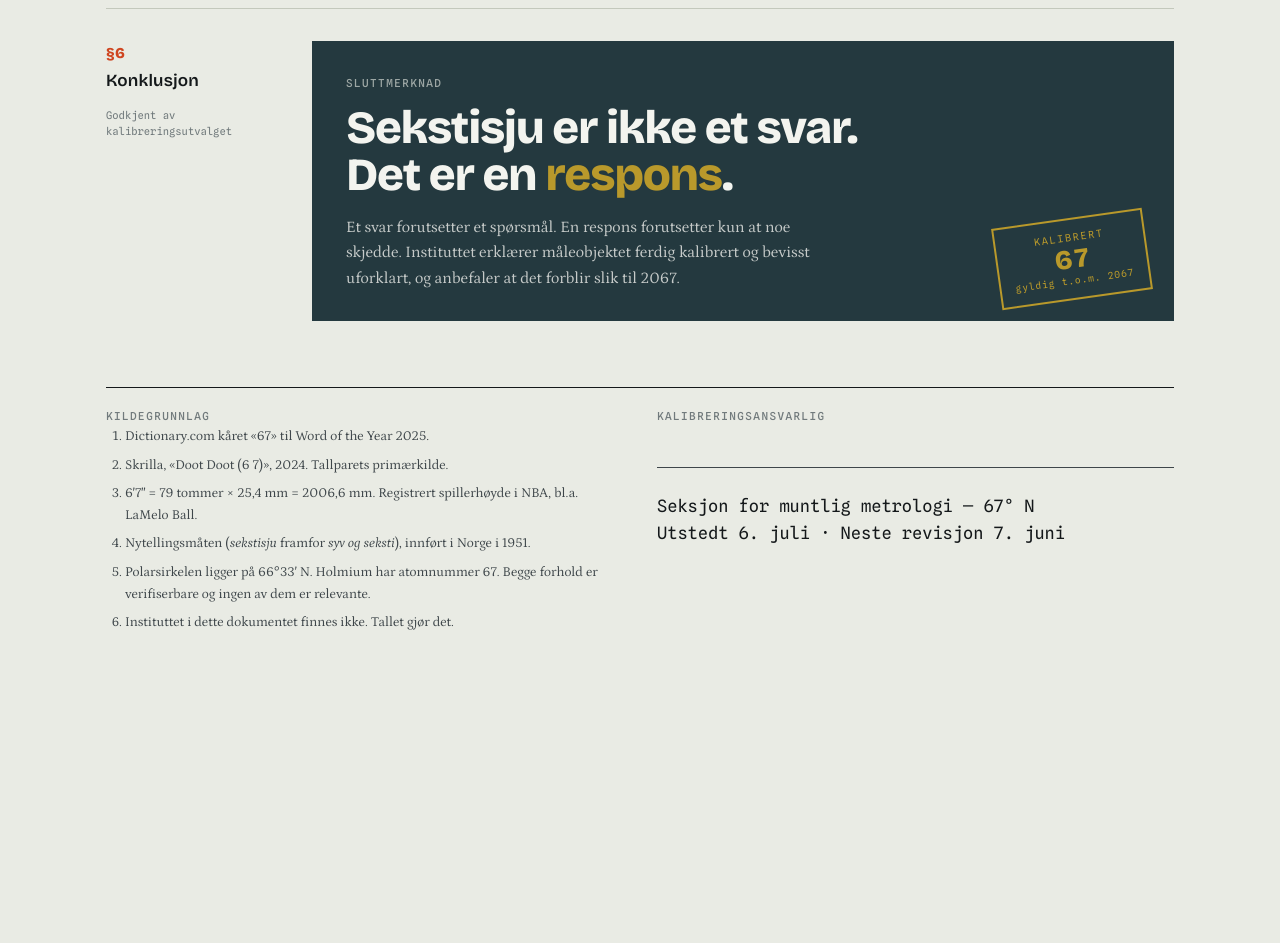
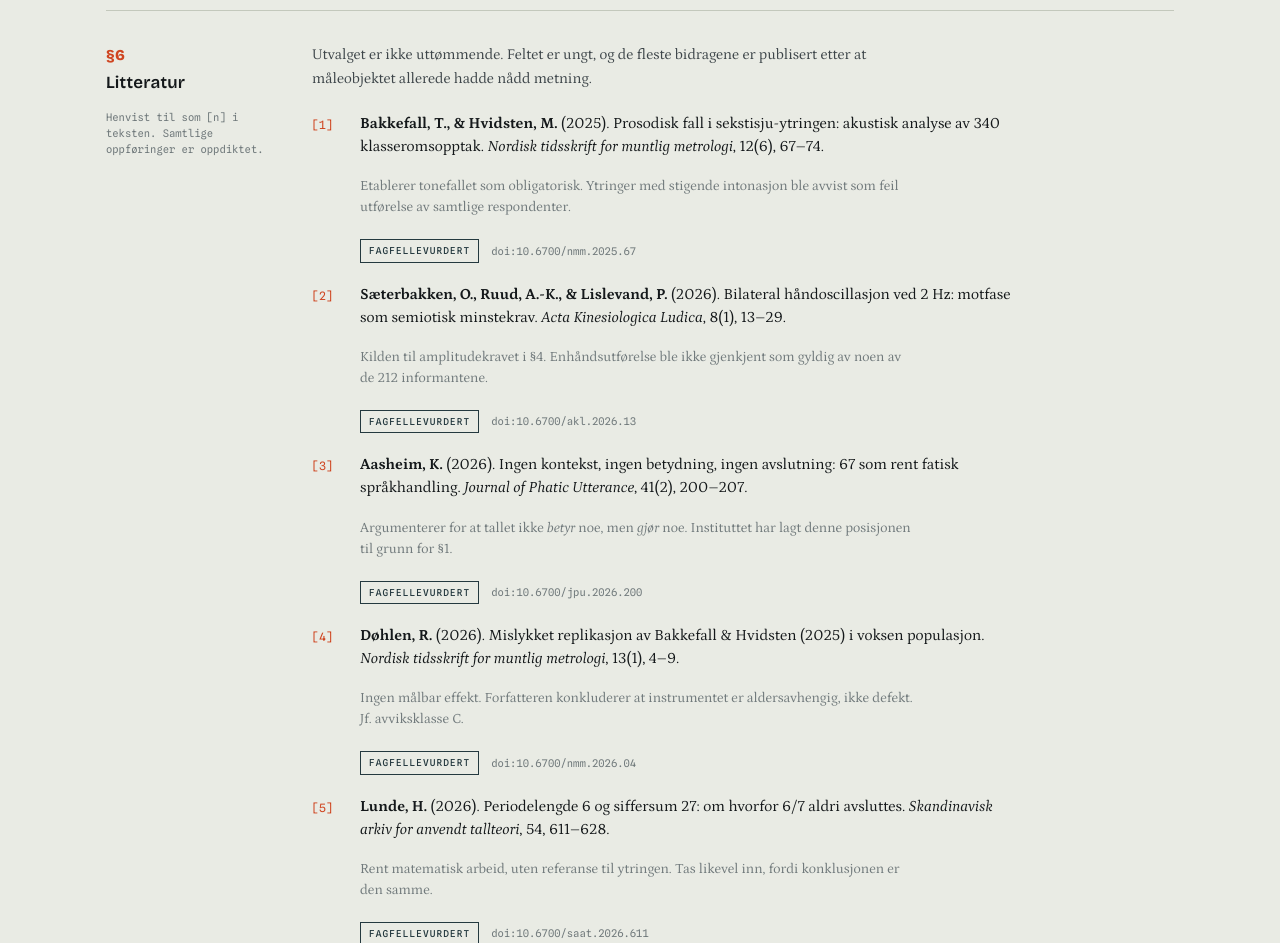
Before and after one commit to thorjoel/sixseven, a plain HTML site: page index.html in a window 1280 px wide. Shown: the part 3140-4083 px from the top of the page. Before the commit the page ends 3861 px from the top, so only its background shows below. Drawn offline with Linux system fonts and the light colour scheme.

Commit message:
Legg til §6 Litteratur - oppdiktet referanseliste
Sju fiktive arbeider i akademisk sitatform, med statusmerker som skiller
fagfellevurdert, under vurdering og trukket tilbake. Den tilbaketrukne
oppforingen knytter seg til avviksklasse D i §5, og annotasjonene binder
[1], [2] og [5] til tonefallskravet, amplitudespesifikasjonen og
sifferbroken.

Dokumentet har na to visuelt atskilte henvisningssystemer, slik at det
oppdiktede ikke kan forveksles med det verifiserbare: hevet tall peker til
Kildegrunnlag i kolofonen, mens oransje [n] i mono peker til §6. Kolofonen
er merket "verifiserbart", og §6 opplyser at samtlige oppforinger er
oppdiktet. Konklusjon flyttet fra §6 til §7.

Fikset samtidig en gridfeil: ol.biblio li er et tokolonners grid, og med tre
avsnitt per li havnet annotasjonen i den 36px smale forstekolonnen og brot
til ett ord per linje. Avsnittene tvinges na til kolonne 2.

Co-Authored-By: Claude Opus 5 <noreply@anthropic.com>

```diff
--- a/index.html
+++ b/index.html
@@ -253,6 +253,34 @@ ol.steps p em{color:var(--ink-3)}
   .swing-l,.swing-r{animation:none;transform:rotate(-13deg)}
 }
 
+/* ---------- litteratur ---------- */
+sup.lit{
+  font-family:"Spline Sans Mono",monospace;font-size:.58em;font-weight:500;
+  color:var(--accent);letter-spacing:0;
+}
+ol.biblio{list-style:none;counter-reset:b;margin:0;padding:0;
+  display:flex;flex-direction:column;gap:20px}
+ol.biblio li{counter-increment:b;display:grid;grid-template-columns:36px minmax(0,1fr);gap:12px}
+ol.biblio li::before{
+  content:"[" counter(b) "]";
+  font-family:"Spline Sans Mono",monospace;font-size:11.5px;color:var(--accent);
+  font-variant-numeric:tabular-nums;padding-top:4px;
+}
+ol.biblio li > p{grid-column:2}
+.cite{margin:0;font-size:15.5px;line-height:1.5;max-width:64ch}
+.cite em{font-style:italic;color:var(--ink)}
+.struck{text-decoration:line-through;text-decoration-thickness:1px;color:var(--ink-3)}
+.annot{margin:6px 0 0;font-size:14px;line-height:1.5;color:var(--ink-3);max-width:60ch}
+.meta{margin:9px 0 0;display:flex;flex-wrap:wrap;align-items:center;gap:8px 12px}
+.status{
+  font-family:"Spline Sans Mono",monospace;font-size:9.5px;font-weight:500;
+  text-transform:uppercase;letter-spacing:.11em;
+  padding:3px 8px;border:1px solid var(--slate);color:var(--slate);
+}
+.status.pending{border-style:dashed;border-color:var(--ink-3);color:var(--ink-3)}
+.status.retracted{border-color:var(--accent);background:var(--accent);color:var(--paper)}
+.doi{font-family:"Spline Sans Mono",monospace;font-size:10.5px;color:var(--ink-3)}
+
 /* ---------- chart ---------- */
 .c-grid{stroke:var(--rule);stroke-width:1}
 .c-axis{stroke:var(--ink-2);stroke-width:1.3}
@@ -473,7 +501,8 @@ ol.refs li{margin-bottom:7px}
             <tr>
               <th scope="row">Sifferbrøk</th>
               <td class="val">6/7 = 0,<span class="rep">857142</span></td>
-              <td>Periodelengde 6, siffersum 27. Aldri avsluttet &#8212; jf. §5.</td>
+              <td>Periodelengde 6, siffersum 27.<sup class="lit">[5]</sup>
+              Aldri avsluttet &#8212; jf. §5.</td>
             </tr>
             <tr>
               <th scope="row">Atomnummer</th>
@@ -579,9 +608,11 @@ ol.refs li{margin-bottom:7px}
           kroppen. <em>Én hånd er ikke godkjent utførelse.</em></p></li>
           <li><p>Sett hendene i motfase om håndleddsaksen. Amplitude
           <span class="mono num">±13&#176;</span>, frekvens
-          <span class="mono num">1,8&#8211;2,2 Hz</span>. Bevegelsen skal virke
+          <span class="mono num">1,8&#8211;2,2 Hz</span>.<sup class="lit">[2]</sup>
+          Bevegelsen skal virke
           uanstrengt; den er det ikke.</p></li>
-          <li><p>Ytre <em>«six seven»</em> på fallende tonehøyde. Norsk form
+          <li><p>Ytre <em>«six seven»</em> på fallende tonehøyde.<sup class="lit">[1]</sup>
+          Norsk form
           <em>sekstisju</em> er språklig korrekt og protokollmessig avvist.</p></li>
           <li><p>Avslutt uten forklaring. Enhver begrunnelse gitt i etterkant
           annullerer utførelsen i sin helhet.</p></li>
@@ -667,6 +698,89 @@ ol.refs li{margin-bottom:7px}
   <section class="row">
     <div class="rail">
       <span class="clause">§6</span>
+      <h2>Litteratur</h2>
+      <p class="note">Henvist til som [n] i teksten. Samtlige oppføringer
+      er oppdiktet.</p>
+    </div>
+    <div class="body-col">
+      <div class="prose tight">
+        <p>Utvalget er ikke uttømmende. Feltet er ungt, og de fleste bidragene
+        er publisert etter at måleobjektet allerede hadde nådd metning.</p>
+      </div>
+      <ol class="biblio">
+        <li>
+          <p class="cite"><b>Bakkefall, T., &amp; Hvidsten, M.</b> (2025). Prosodisk
+          fall i sekstisju-ytringen: akustisk analyse av 340 klasseromsopptak.
+          <em>Nordisk tidsskrift for muntlig metrologi</em>, 12(6), 67&#8211;74.</p>
+          <p class="annot">Etablerer tonefallet som obligatorisk. Ytringer med
+          stigende intonasjon ble avvist som feil utførelse av samtlige
+          respondenter.</p>
+          <p class="meta"><span class="status">Fagfellevurdert</span>
+          <span class="doi">doi:10.6700/nmm.2025.67</span></p>
+        </li>
+        <li>
+          <p class="cite"><b>Sæterbakken, O., Ruud, A.-K., &amp; Lislevand, P.</b>
+          (2026). Bilateral håndoscillasjon ved 2 Hz: motfase som semiotisk
+          minstekrav. <em>Acta Kinesiologica Ludica</em>, 8(1), 13&#8211;29.</p>
+          <p class="annot">Kilden til amplitudekravet i §4. Enhåndsutførelse ble
+          ikke gjenkjent som gyldig av noen av de 212 informantene.</p>
+          <p class="meta"><span class="status">Fagfellevurdert</span>
+          <span class="doi">doi:10.6700/akl.2026.13</span></p>
+        </li>
+        <li>
+          <p class="cite"><b>Aasheim, K.</b> (2026). Ingen kontekst, ingen betydning,
+          ingen avslutning: 67 som rent fatisk språkhandling.
+          <em>Journal of Phatic Utterance</em>, 41(2), 200&#8211;207.</p>
+          <p class="annot">Argumenterer for at tallet ikke <em>betyr</em> noe, men
+          <em>gjør</em> noe. Instituttet har lagt denne posisjonen til grunn
+          for §1.</p>
+          <p class="meta"><span class="status">Fagfellevurdert</span>
+          <span class="doi">doi:10.6700/jpu.2026.200</span></p>
+        </li>
+        <li>
+          <p class="cite"><b>Døhlen, R.</b> (2026). Mislykket replikasjon av
+          Bakkefall &amp; Hvidsten (2025) i voksen populasjon.
+          <em>Nordisk tidsskrift for muntlig metrologi</em>, 13(1), 4&#8211;9.</p>
+          <p class="annot">Ingen målbar effekt. Forfatteren konkluderer at
+          instrumentet er aldersavhengig, ikke defekt. Jf. avviksklasse C.</p>
+          <p class="meta"><span class="status">Fagfellevurdert</span>
+          <span class="doi">doi:10.6700/nmm.2026.04</span></p>
+        </li>
+        <li>
+          <p class="cite"><b>Lunde, H.</b> (2026). Periodelengde 6 og siffersum 27:
+          om hvorfor 6/7 aldri avsluttes.
+          <em>Skandinavisk arkiv for anvendt tallteori</em>, 54, 611&#8211;628.</p>
+          <p class="annot">Rent matematisk arbeid, uten referanse til ytringen. Tas
+          likevel inn, fordi konklusjonen er den samme.</p>
+          <p class="meta"><span class="status">Fagfellevurdert</span>
+          <span class="doi">doi:10.6700/saat.2026.611</span></p>
+        </li>
+        <li>
+          <p class="cite"><b>Myrvang, S.</b> (2026). Sekstisju som identitetsmarkør
+          i norsk ungdomsskole: en etnografisk studie. Innsendt til
+          <em>Nordisk tidsskrift for muntlig metrologi</em>.</p>
+          <p class="annot">Feltarbeidet ble avbrutt etter elleve dager, da forskeren
+          ble gjenkjent som voksen.</p>
+          <p class="meta"><span class="status pending">Under vurdering</span>
+          <span class="doi">preprint, ikke paginert</span></p>
+        </li>
+        <li>
+          <p class="cite"><b>[Navn tilbakeholdt]</b> (2026).
+          <span class="struck">Utbedring av avvik i klasse D: et selvforsøk.</span>
+          <em>Nordisk tidsskrift for muntlig metrologi</em>.</p>
+          <p class="annot">Trukket tilbake på forfatterens forespørsel. Se §5.
+          Rapporten er unntatt offentlighet, og forfatteren er nå selv
+          klassifisert.</p>
+          <p class="meta"><span class="status retracted">Trukket tilbake</span>
+          <span class="doi">doi:10.6700/nmm.2026.67 &#8212; inaktiv</span></p>
+        </li>
+      </ol>
+    </div>
+  </section>
+
+  <section class="row">
+    <div class="rail">
+      <span class="clause">§7</span>
       <h2>Konklusjon</h2>
       <p class="note">Godkjent av kalibreringsutvalget</p>
     </div>
@@ -688,7 +802,7 @@ ol.refs li{margin-bottom:7px}
 
   <footer class="colophon">
     <div>
-      <span class="label">Kildegrunnlag</span>
+      <span class="label">Kildegrunnlag &#183; verifiserbart</span>
       <ol class="refs">
         <li>Dictionary.com kåret «67» til Word of the Year 2025.</li>
         <li>Skrilla, «Doot Doot (6 7)», 2024. Tallparets primærkilde.</li>
```
Also changed, not shown: 1 other file.
